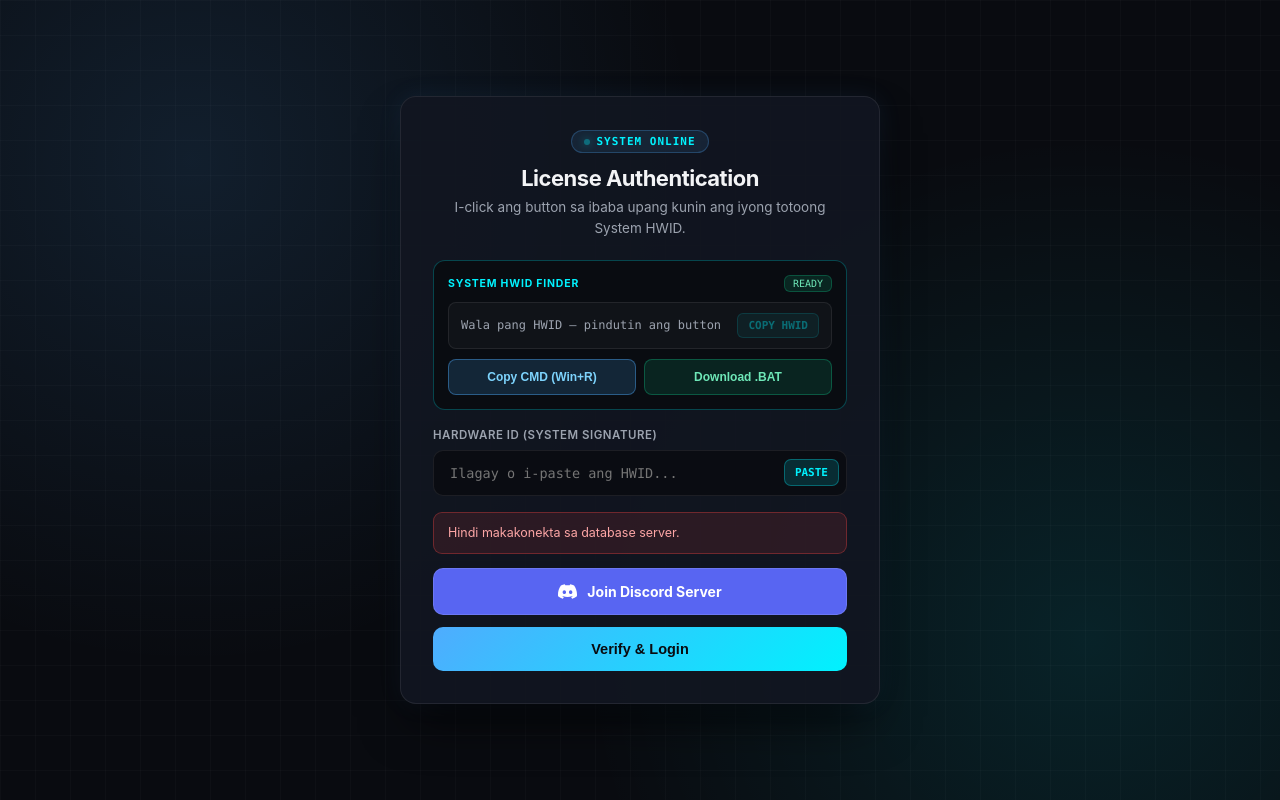
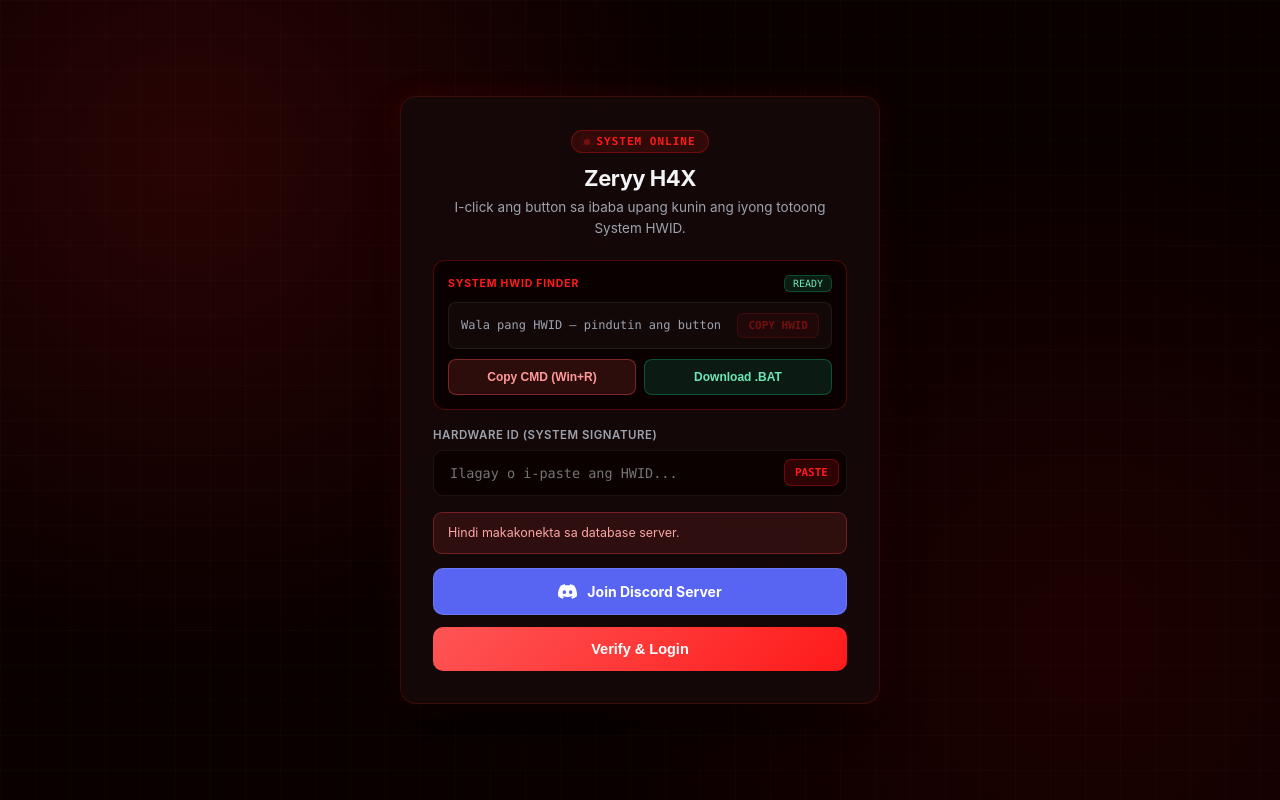
Before and after one commit to zeryrotolez/zerryrotolez.github.io, a plain HTML site: page index.html in a window 1280 px wide. Drawn offline with Linux system fonts and the light colour scheme; no server answers.

Commit message:
Update index.html

```diff
--- a/index.html
+++ b/index.html
@@ -3,14 +3,14 @@
 <head>
     <meta charset="UTF-8">
     <meta name="viewport" content="width=device-width, initial-scale=1.0">
-    <title>SEVHOST // License Portal</title>
+    <title>Zeryy H4X // License Portal</title>
     <style>
         :root {
-            --bg-dark: #090b10;
-            --card-bg: rgba(18, 22, 33, 0.92);
-            --border-color: rgba(255, 255, 255, 0.08);
-            --accent: #00f2fe;
-            --accent-2: #4facfe;
+            --bg-dark: #0a0000;
+            --card-bg: rgba(22, 8, 8, 0.95);
+            --border-color: rgba(255, 255, 255, 0.07);
+            --accent: #ff1a1a;
+            --accent-2: #ff5555;
             --discord: #5865F2;
             --discord-hover: #4752C4;
             --success: #10b981;
@@ -26,10 +26,10 @@
             font-family: -apple-system, BlinkMacSystemFont, "Segoe UI", Roboto, Helvetica, Arial, sans-serif;
             background-color: var(--bg-dark);
             background-image:
-                radial-gradient(circle at 15% 20%, rgba(79, 172, 254, 0.12), transparent 40%),
-                radial-gradient(circle at 85% 80%, rgba(0, 242, 254, 0.10), transparent 40%),
-                linear-gradient(rgba(255, 255, 255, 0.02) 1px, transparent 1px),
-                linear-gradient(90deg, rgba(255, 255, 255, 0.02) 1px, transparent 1px);
+                radial-gradient(circle at 15% 20%, rgba(255, 30, 30, 0.13), transparent 40%),
+                radial-gradient(circle at 85% 80%, rgba(200, 10, 10, 0.10), transparent 40%),
+                linear-gradient(rgba(255, 255, 255, 0.015) 1px, transparent 1px),
+                linear-gradient(90deg, rgba(255, 255, 255, 0.015) 1px, transparent 1px);
             background-size: 100% 100%, 100% 100%, 35px 35px, 35px 35px;
             color: var(--text-main);
             min-height: 100vh;
@@ -43,10 +43,10 @@
             width: 100%;
             max-width: 480px;
             background: var(--card-bg);
-            border: 1px solid var(--border-color);
+            border: 1px solid rgba(255, 26, 26, 0.18);
             border-radius: 16px;
             padding: 32px;
-            box-shadow: 0 25px 50px -12px rgba(0, 0, 0, 0.7), 0 0 25px rgba(79, 172, 254, 0.08);
+            box-shadow: 0 25px 50px -12px rgba(0, 0, 0, 0.8), 0 0 30px rgba(255, 26, 26, 0.10);
             animation: fadeIn 0.4s ease-out;
         }
 
@@ -64,8 +64,8 @@
             display: inline-flex;
             align-items: center;
             gap: 6px;
-            background: rgba(79, 172, 254, 0.1);
-            border: 1px solid rgba(79, 172, 254, 0.25);
+            background: rgba(255, 26, 26, 0.12);
+            border: 1px solid rgba(255, 26, 26, 0.30);
             color: var(--accent);
             font-family: ui-monospace, SFMono-Regular, Menlo, Monaco, Consolas, monospace;
             font-size: 11px;
@@ -105,8 +105,8 @@
         }
 
         .finder-box {
-            background: rgba(9, 11, 16, 0.85);
-            border: 1px solid rgba(0, 242, 254, 0.25);
+            background: rgba(10, 0, 0, 0.90);
+            border: 1px solid rgba(255, 26, 26, 0.28);
             border-radius: 12px;
             padding: 14px;
             margin-bottom: 18px;
@@ -168,8 +168,8 @@
         }
 
         .copy-hwid-btn {
-            background: rgba(0, 242, 254, 0.15);
-            border: 1px solid rgba(0, 242, 254, 0.35);
+            background: rgba(255, 26, 26, 0.15);
+            border: 1px solid rgba(255, 26, 26, 0.38);
             color: var(--accent);
             font-family: ui-monospace, SFMono-Regular, Menlo, Monaco, Consolas, monospace;
             font-size: 11px;
@@ -181,7 +181,7 @@
         }
 
         .copy-hwid-btn:hover:not(:disabled) {
-            background: rgba(0, 242, 254, 0.28);
+            background: rgba(255, 26, 26, 0.30);
             color: #fff;
         }
 
@@ -207,13 +207,13 @@
         }
 
         .btn-cmd {
-            background: rgba(79, 172, 254, 0.16);
-            border: 1px solid rgba(79, 172, 254, 0.4);
-            color: #7dd3fc;
+            background: rgba(255, 85, 85, 0.14);
+            border: 1px solid rgba(255, 85, 85, 0.38);
+            color: #ff9999;
         }
 
         .btn-cmd:hover {
-            background: rgba(79, 172, 254, 0.3);
+            background: rgba(255, 85, 85, 0.28);
             color: #fff;
         }
 
@@ -232,8 +232,8 @@
             display: none;
             margin-top: 10px;
             padding: 10px 12px;
-            background: rgba(0, 242, 254, 0.06);
-            border: 1px dashed rgba(0, 242, 254, 0.3);
+            background: rgba(255, 26, 26, 0.07);
+            border: 1px dashed rgba(255, 26, 26, 0.32);
             border-radius: 8px;
             font-size: 11.5px;
             color: #cbd5e1;
@@ -271,7 +271,7 @@
 
         input {
             width: 100%;
-            background: rgba(9, 11, 16, 0.8);
+            background: rgba(10, 0, 0, 0.85);
             border: 1px solid var(--border-color);
             color: #fff;
             padding: 14px 72px 14px 16px;
@@ -284,14 +284,14 @@
 
         input:focus {
             border-color: var(--accent);
-            box-shadow: 0 0 0 3px rgba(0, 242, 254, 0.15);
+            box-shadow: 0 0 0 3px rgba(255, 26, 26, 0.15);
         }
 
         .paste-btn {
             position: absolute;
             right: 8px;
-            background: rgba(0, 242, 254, 0.14);
-            border: 1px solid rgba(0, 242, 254, 0.3);
+            background: rgba(255, 26, 26, 0.14);
+            border: 1px solid rgba(255, 26, 26, 0.32);
             color: var(--accent);
             font-family: ui-monospace, SFMono-Regular, Menlo, Monaco, Consolas, monospace;
             font-size: 11px;
@@ -303,7 +303,7 @@
         }
 
         .paste-btn:hover {
-            background: rgba(0, 242, 254, 0.28);
+            background: rgba(255, 26, 26, 0.28);
             color: #fff;
         }
 
@@ -318,9 +318,9 @@
 
         .status-box.info {
             display: block;
-            background: rgba(79, 172, 254, 0.12);
-            border: 1px solid rgba(79, 172, 254, 0.3);
-            color: #bae6fd;
+            background: rgba(255, 85, 85, 0.10);
+            border: 1px solid rgba(255, 85, 85, 0.28);
+            color: #ffb3b3;
         }
 
         .status-box.success {
@@ -371,7 +371,7 @@
             width: 100%;
             padding: 14px;
             background: linear-gradient(135deg, var(--accent-2), var(--accent));
-            color: #090b10;
+            color: #fff;
             font-size: 14.5px;
             font-weight: 700;
             border: none;
@@ -381,12 +381,11 @@
         }
 
         .btn-login:hover {
-            opacity: 0.95;
-            box-shadow: 0 6px 20px rgba(0, 242, 254, 0.3);
+            opacity: 0.92;
+            box-shadow: 0 6px 24px rgba(255, 26, 26, 0.38);
             transform: translateY(-1px);
         }
 
-        /* Dashboard Styles */
         .dashboard-header {
             display: flex;
             align-items: center;
@@ -495,8 +494,8 @@
         }
 
         .resource-link:hover {
-            background: rgba(79, 172, 254, 0.12);
-            border-color: rgba(79, 172, 254, 0.35);
+            background: rgba(255, 26, 26, 0.10);
+            border-color: rgba(255, 26, 26, 0.32);
             color: #fff;
         }
 
@@ -528,7 +527,7 @@
             <span class="dot"></span>
             SYSTEM ONLINE
         </div>
-        <h1>License Authentication</h1>
+        <h1>Zeryy H4X</h1>
         <p class="subtitle">I-click ang button sa ibaba upang kunin ang iyong totoong System HWID.</p>
     </div>
 
@@ -564,7 +563,6 @@
 
         <div id="statusBox" class="status-box"></div>
 
-        <!-- Discord Button Before Verify & Login -->
         <a href="https://discord.gg/9XddV2AV6V" target="_blank" rel="noopener noreferrer" class="btn-discord">
             <svg viewBox="0 0 127.14 96.36" xmlns="http://www.w3.org/2000/svg">
                 <path d="M107.7,8.07A105.15,105.15,0,0,0,81.47,0a72.06,72.06,0,0,0-3.36,6.83A97.68,97.68,0,0,0,49,6.83,72.37,72.37,0,0,0,45.64,0,105.89,105.89,0,0,0,19.39,8.09C2.79,32.65-1.71,56.6.54,80.21h0A105.73,105.73,0,0,0,32.71,96.36,77.7,77.7,0,0,0,39.6,85.25a68.42,68.42,0,0,1-10.85-5.18c.91-.66,1.8-1.34,2.66-2a75.57,75.57,0,0,0,64.32,0c.87.71,1.76,1.39,2.66,2a68.68,68.68,0,0,1-10.87,5.19,77,77,0,0,0,6.89,11.1A105.25,105.25,0,0,0,126.6,80.22h0C129.24,52.84,122.09,29.11,107.7,8.07ZM42.45,65.69C36.18,65.69,31,60,31,53s5-12.74,11.43-12.74S54,46,53.89,53,48.84,65.69,42.45,65.69Zm42.24,0C78.41,65.69,73.25,60,73.25,53s5-12.74,11.44-12.74S96.23,46,96.12,53,91.08,65.69,84.69,65.69Z"/>
@@ -576,7 +574,7 @@
     </form>
 </div>
 
-<!-- DASHBOARD / HOME PAGE -->
+<!-- DASHBOARD -->
 <div class="container" id="homePage" style="display: none;">
     <div class="dashboard-header">
         <div class="user-info">
```
